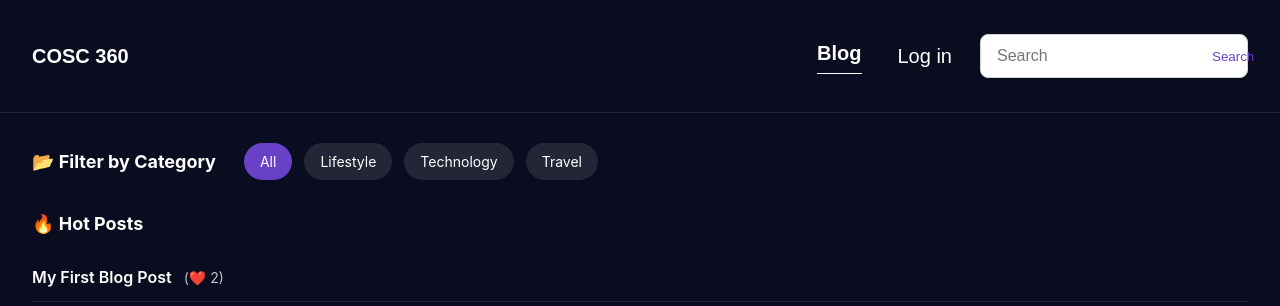
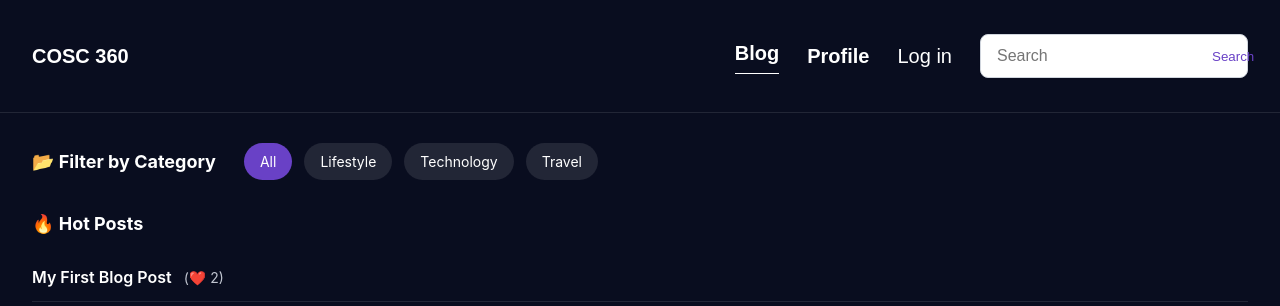
Before and after one commit to danial098/blog360, a PHP site: page /index.php in a window 1280 px wide. Shown: the top 306 px of the page. Run offline with PHP 8.4, Linux system fonts and the light colour scheme; data comes from the database, SQL or seed files in the repository; data that the repository does not hold is empty.

Commit message:
added link to profile.php in nav menu.

```diff
--- a/src/index.php
+++ b/src/index.php
@@ -85,6 +85,7 @@ $result = $conn->query($sql);
           <div class="blog2">Blog</div>
         </div>
       </a>
+      <a class="blog2" href="profile.php">Profile</a>
 
       <?php if (isset($_SESSION['username'])): ?>
         <?php if ($_SESSION['role'] === 'admin'): ?>
```
